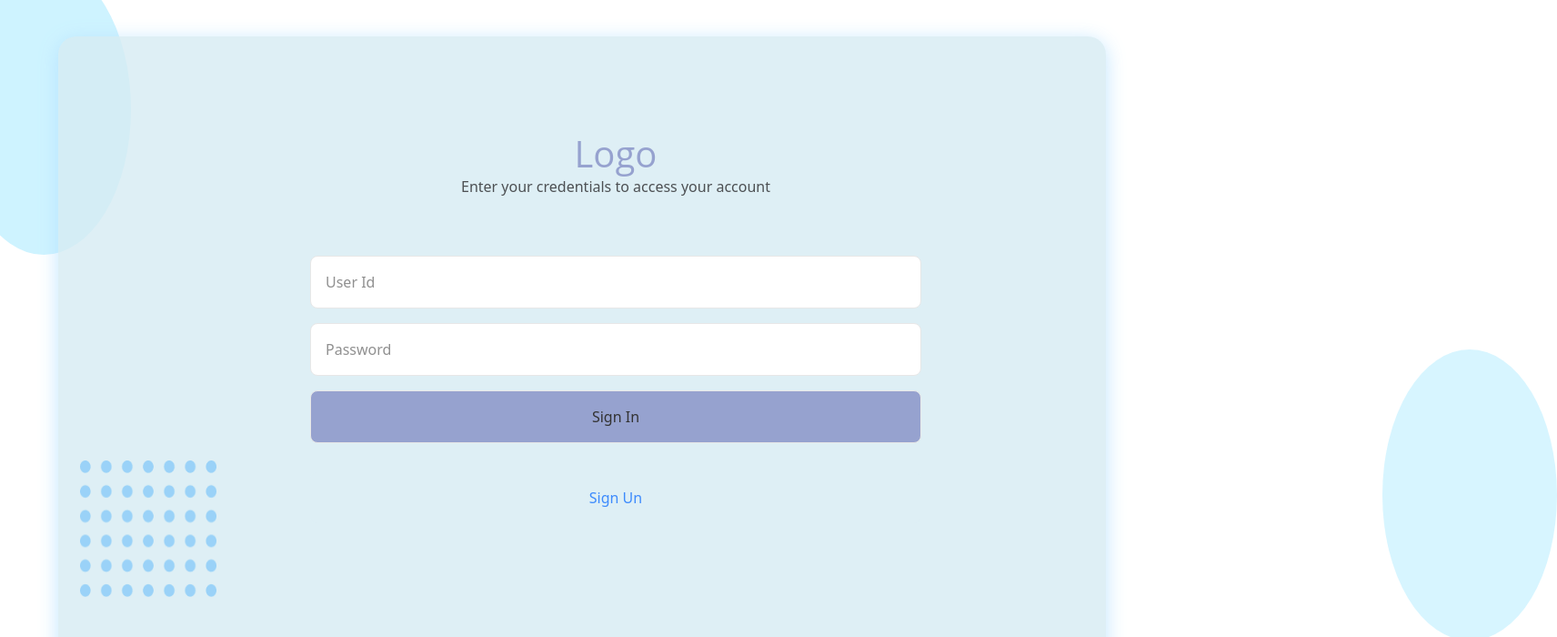
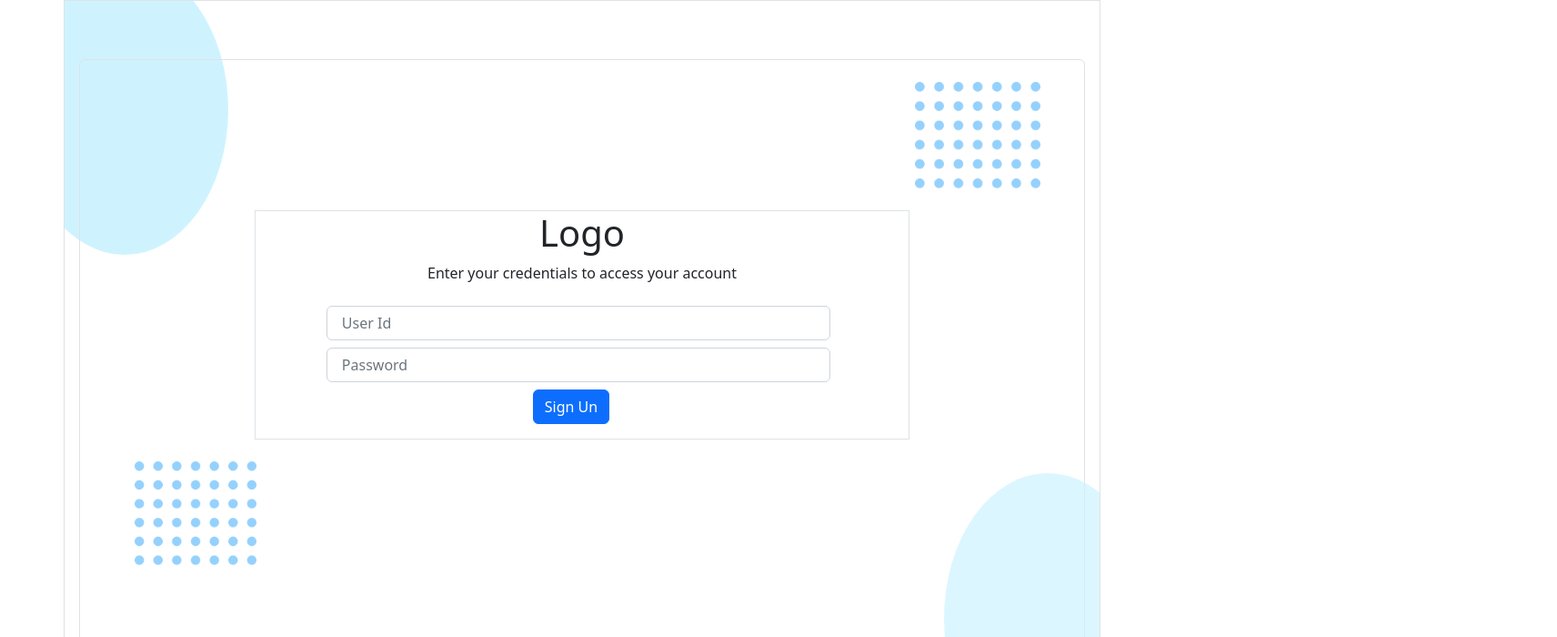
Before and after one commit to rajatmiddha92/contactmanager, a React (Create React App) app in the folder frontend/: page / in a window 1280 px wide. Shown: the top 700 px of the page at 91% size, 1712 px wide, since content can reach past the window. Built offline with nearby package versions, Linux system fonts and the light colour scheme.

Commit message:
frontend css changed

```diff
--- a/frontend/src/components/Login.jsx
+++ b/frontend/src/components/Login.jsx
@@ -1,19 +1,17 @@
-import React, {useState} from 'react';
-import {useNavigate} from 'react-router-dom'
+import React, { useState } from 'react';
+import { useNavigate } from 'react-router-dom'
 import axios from 'axios';
-// import {Checkbox, Grid, TextField, FormControlLabel, Paper, Button} from '@mui/material';
-import './login.css';
-import dontsPic from'./images/Group 100.png'
+import dontsPic from './images/Group 100.png'
 import { Link } from 'react-router-dom';
-const Login =(props)=> {
+const Login = (props) => {
     const navigate = useNavigate()
-    const [data, setData] = useState({email:"",password:""})
-    const handleSubmit=async(e)=>{
+    const [data, setData] = useState({ email: "", password: "" })
+    const handleSubmit = async (e) => {
         e.preventDefault()
         axios.post('http://localhost:5500/login', data)
-         .then(result=>{
+            .then(result => {
                 console.log(result)
-         }).catch((e)=>{
+            }).catch((e) => {
                 console.log(e)
             })
 
@@ -22,25 +20,42 @@ const Login =(props)=> {
 
     return (
         <React.Fragment>
-            <main className='main-container'>
+            <main className='container border d-flex justify-content-center align-items-center p-3 overflow-hidden'>
                 <div className='left-round'></div>
-                <section className='form-container'>
-                    <div className='cards left-card'>
-                        <img src={dontsPic} style={{width:"150px", height:"150px", margin:"1.5em"}} alt="dots"/>
+                <section className='row container border m-5 br-5 rounded-2'>
+                    <div className="col">
+                        <div className='row d-flex flex-row justify-content-end'>
+                            <img src={dontsPic} style={{ width: "15%", height: "15%", margin: "1.5em"}} alt="dots" />
                         </div>
-                    <div className="form-label cards">
+                        <div className="row d-flex align-items-center justify-content-center">
+                            <div className="col-8 border d-flex align-items-center justify-content-center" style={{ "text-align": "center" }}>
+                                <div className="row">
+
+                                    <div className="col">
+                                        <div className="row">
                                             <h1>Logo</h1>
                                             <p>Enter your credentials to access your account</p>
+                                            <div className="row d-flex justify-content-around align-items-center h-100">
+                                                <div className="col-lg-10">
                                                     <form onSubmit={handleSubmit}>
-                            <input className='form-card' type='email' name="email" placeholder='User Id' required onChange={(e)=>setData({...data, email:e.target.value})}/>
-                            <input  className='form-card' type="password" name='password' placeholder='Password' required onChange={(e)=>setData({...data, email:e.target.value})}/>
-                            <button className='form-card btn-signIn'>Sign In</button>
-
+                                                        <input className='form-control m-2 px-3' type='email' name="email" placeholder='User Id' required onChange={(e) => setData({ ...data, email: e.target.value })} />
+                                                        <input className='form-control m-2 px-3' type="password" name='password' placeholder='Password' required onChange={(e) => setData({ ...data, password: e.target.value })} />
+                                                        <button type="button" className='btn btn-primary'>Sign Un</button>
                                                     </form>
-                        <button className='form-card btn-signUp'><Link id='link' to={'/signup'}>Sign Un</Link></button>
                                                 </div>
-                    <div className='cards right-card'>
-                        <img src={dontsPic} style={{width:"150px", height:"150px", margin:"1.5em"}} alt="dots"/>
+                                            </div>
+                                            <div className="row">
+                                                <div className="col-12">
+                                                </div>
+                                            </div>
+                                        </div>
+                                    </div>
+                                </div>
+                            </div>
+                            <div className='row d-flex flex-row justify-content-start'>
+                            <img src={dontsPic} style={{ width: "15%", height: "15%", margin: "1.5em"}} alt="dots" />
+                        </div>
+                        </div>
                     </div>
                 </section>
                 <div className='right-round'></div>
--- a/frontend/src/components/Signup.jsx
+++ b/frontend/src/components/Signup.jsx
@@ -20,7 +20,7 @@ const Signup =(props)=> {
 }
     return (
       <React.Fragment>
-            <main className='main-container'>
+            <main className='container'>
                 <div className='left-round'></div>
                 <section className='form-container'>
                     <div className='cards left-card'>
--- a/frontend/src/components/login.css
+++ b/frontend/src/components/login.css
@@ -4,9 +4,10 @@
     min-height: 100vh;
     overflow: hidden;
 }
+
 .left-round{
     position: absolute;
-    width: 15%;
+    width: 20%;
     height: 40%;
     left: -3em;
     top: -2.5em;
@@ -15,16 +16,16 @@
 }
 .right-round{
     position: absolute;
-    width: 15%;
+    width: 20%;
     height: 40%;
-    left: 190vh;
-    top: 24em;
+    right: -5%;
+    bottom: -5%;
     background: #CEF3FF;
     border-radius: 50%;
-    opacity: 0.8;
+    opacity: 0.7;
 
 }
-.form-container{
+/* .form-container{
     width: 90%;
     min-height: 80vh;
     margin: 40px auto;
@@ -109,4 +110,4 @@ form{
 }
 #link{
     text-decoration: none;
-}
+} */
```
Also changed, not shown: frontend/src/components/signup.css (added), 1 other file (tests, documents, lock files or other folders). Lines whose indentation alone changed are shown as unchanged.
